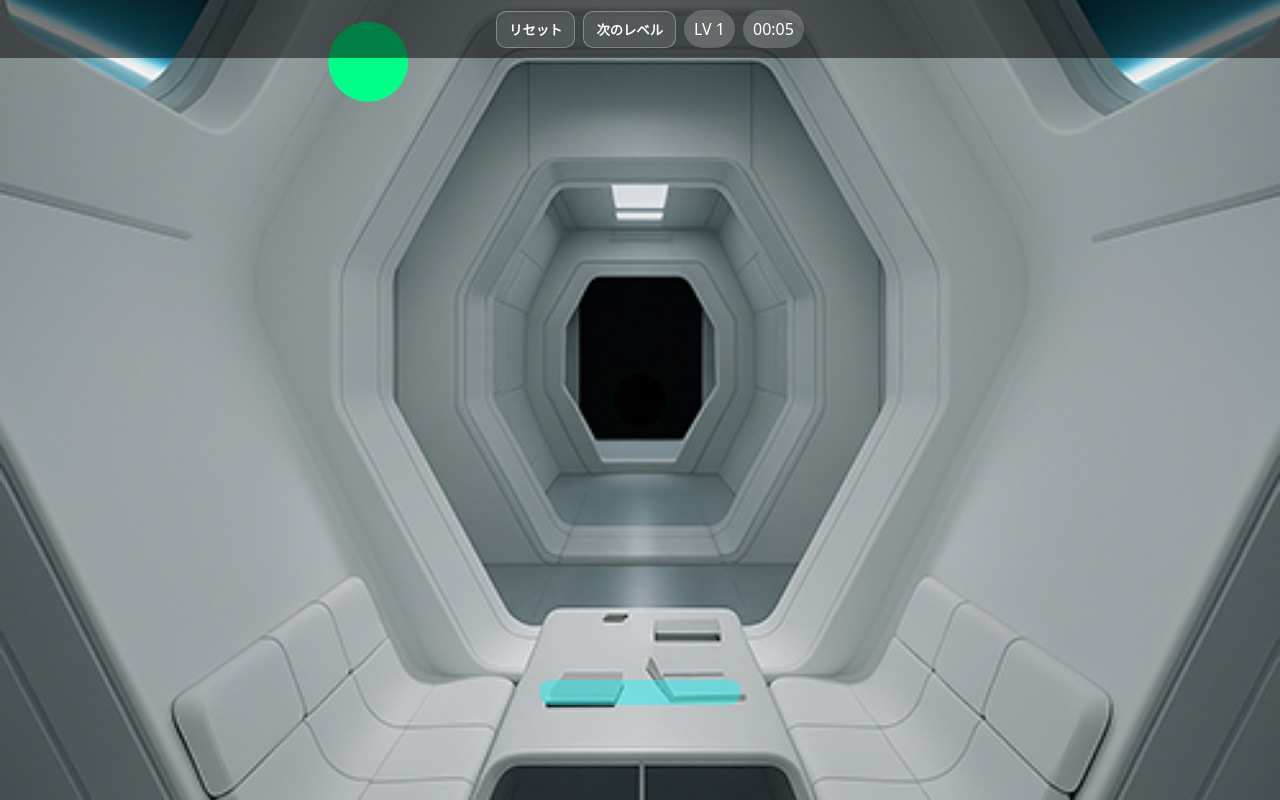
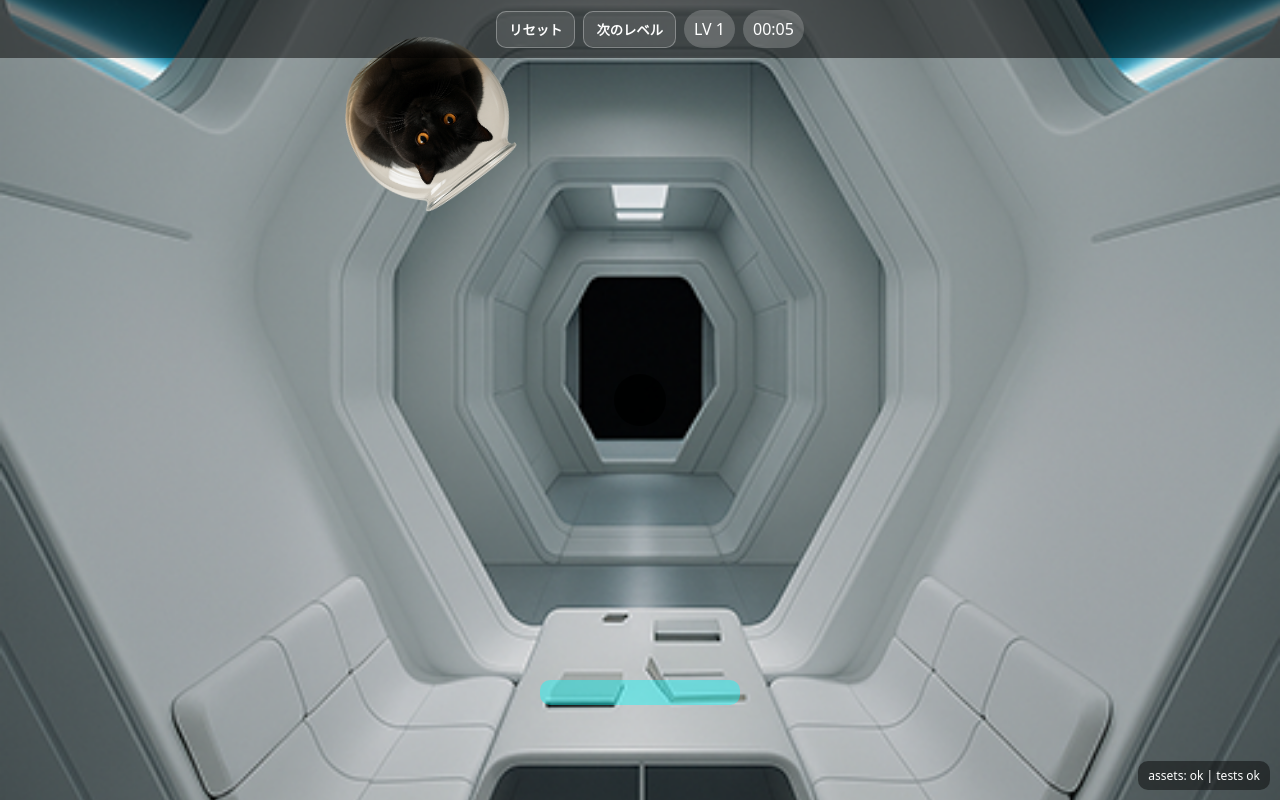
Before and after one commit to kenji-fujii1975/space-cat-billiards, a plain HTML site: page index.html in a window 1280 px wide. Drawn offline with Linux system fonts and the light colour scheme.

Commit message:
Add files via upload

```diff
--- a/index.html
+++ b/index.html
@@ -5,9 +5,7 @@
   <meta name="viewport" content="width=device-width, initial-scale=1, maximum-scale=1, user-scalable=no" />
   <title>WallSlide Pool</title>
   <style>
-    html, body {
-      margin: 0; height: 100%; overflow: hidden;
-    }
+    html, body { margin: 0; height: 100%; overflow: hidden; }
     body {
       background: url('back.png') center center / cover no-repeat fixed;
       font-family: ui-sans-serif, system-ui, -apple-system, Segoe UI, Roboto, "Hiragino Kaku Gothic ProN", "Noto Sans JP";
@@ -22,6 +20,7 @@
     }
     #hud .btn:active { transform: translateY(1px); }
     #hud .pill { padding: 8px 10px; border-radius: 999px; background: rgba(255,255,255,.2); font-variant-numeric: tabular-nums; }
+    #status { position: fixed; right: 10px; bottom: 10px; font-size: 12px; color: #fff; background: rgba(0,0,0,.45); padding: 6px 10px; border-radius: 10px; }
     #canvas { display:block; width:100vw; height:100vh; touch-action: none; }
   </style>
 </head>
@@ -32,6 +31,7 @@
     <div id="level" class="pill">LV 1</div>
     <div id="time" class="pill">00:00</div>
   </div>
+  <div id="status">loading assets…</div>
   <canvas id="canvas"></canvas>
 
   <script>
@@ -42,6 +42,27 @@
     const hudTime = document.getElementById('time');
     const btnReset = document.getElementById('btnReset');
     const btnNext = document.getElementById('btnNext');
+    const statusEl = document.getElementById('status');
+
+    // --- Load images safely (avoid drawImage on broken image) ---
+    const catImg = new Image();
+    catImg.decoding = 'async';
+    catImg.src = 'catball.png';
+
+    let catReady = false;
+    let catError = false;
+
+    catImg.addEventListener('load', () => {
+      // naturalWidth > 0 ensures not broken
+      catReady = catImg.naturalWidth > 0 && catImg.naturalHeight > 0;
+      statusEl.textContent = catReady ? 'assets: ok' : 'catball.png invalid';
+    }, { once: true });
+
+    catImg.addEventListener('error', () => {
+      catError = true;
+      statusEl.textContent = 'catball.png not found';
+      console.warn('Failed to load catball.png');
+    }, { once: true });
 
     function fitCanvas(){
       const w = window.innerWidth;
@@ -63,7 +84,7 @@
 
     const rng = (min, max)=> Math.random()*(max-min)+min;
 
-    const ball = { x: 120, y: 120, r: 40, vx: 60, vy: 35 };
+    const ball = { x: 120, y: 120, r: 80, vx: 60, vy: 35, rotation: 0 };
     let walls = [];
 
     function makeLevel(){
@@ -158,6 +179,7 @@
       if (win) return;
       ball.x += ball.vx * dt;
       ball.y += ball.vy * dt;
+      ball.rotation += dt * 0.5; // slow rotation
 
       if (ball.x - ball.r < 0){ ball.x = ball.r; ball.vx = Math.abs(ball.vx); }
       if (ball.x + ball.r > world.width()){ ball.x = world.width() - ball.r; ball.vx = -Math.abs(ball.vx); }
@@ -185,17 +207,36 @@
       const W = world.width(), H = world.height();
       ctx.clearRect(0,0,W,H);
 
+      // goal
       const hx = W/2, hy = H/2, hr = world.holeR;
       ctx.fillStyle = 'rgba(0,0,0,0.8)';
       ctx.beginPath(); ctx.arc(hx,hy,hr,0,Math.PI*2); ctx.fill();
 
+      // draggable bar
       const w = walls[0];
       ctx.fillStyle = 'rgba(0,255,255,0.4)';
       ctx.beginPath(); ctx.roundRect(w.x, w.y, w.w, w.h, 10);
       ctx.fill();
 
-      ctx.fillStyle = '#00ff88';
-      ctx.beginPath(); ctx.arc(ball.x, ball.y, ball.r, 0, Math.PI*2); ctx.fill();
+      // ball (image or placeholder)
+      if (catReady && !catError && catImg.naturalWidth > 0) {
+        try {
+          ctx.save();
+          ctx.translate(ball.x, ball.y);
+          ctx.rotate(ball.rotation);
+          ctx.drawImage(catImg, -ball.r, -ball.r, ball.r*2, ball.r*2);
+          ctx.restore();
+        } catch (e) {
+          // If drawImage still fails (rare), fallback to placeholder and mark error to avoid spamming.
+          console.warn('drawImage failed, fallback to circle', e);
+          catError = true;
+        }
+      }
+      if (!catReady || catError) {
+        // placeholder circle
+        ctx.fillStyle = '#10b981';
+        ctx.beginPath(); ctx.arc(ball.x, ball.y, ball.r, 0, Math.PI*2); ctx.fill();
+      }
     }
 
     function loop(ts){
@@ -211,6 +252,26 @@
     btnNext.addEventListener('click', ()=>{ level++; win=false; resetLevel(); });
 
     resetLevel();
+
+    // --- Simple runtime tests (dev aid) ---
+    function assert(name, cond){
+      if (!assert.results) assert.results = [];
+      assert.results.push({ name, pass: !!cond });
+    }
+    function showTestResults(){
+      const fails = (assert.results||[]).filter(r=>!r.pass);
+      if (fails.length){
+        statusEl.textContent = 'tests failed: ' + fails.map(f=>f.name).join(', ');
+        statusEl.style.background = 'rgba(180,0,0,.65)';
+      } else {
+        statusEl.textContent = (catReady && !catError ? 'assets: ok' : statusEl.textContent) + ' | tests ok';
+      }
+    }
+    // Tests
+    assert('canvas exists', !!canvas && !!ctx);
+    assert('image object exists', !!catImg);
+    // If already loaded, naturalWidth>0; if not yet, this will be validated by onload handler.
+    setTimeout(()=>{ assert('image valid or placeholder draws', catReady ? catImg.naturalWidth>0 : true); showTestResults(); }, 500);
   })();
   </script>
 </body>
```
Also changed, not shown: catball.png (added).
